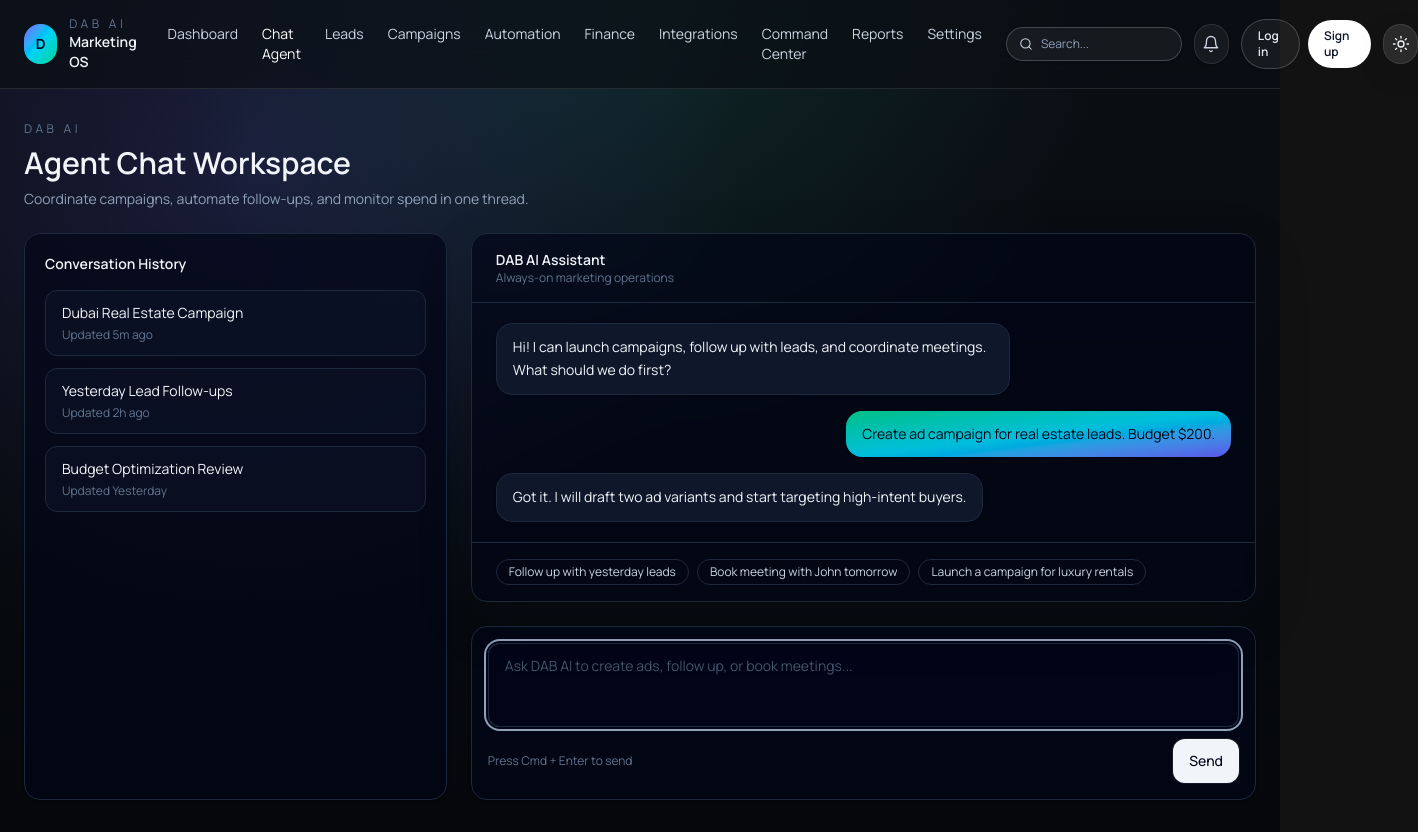
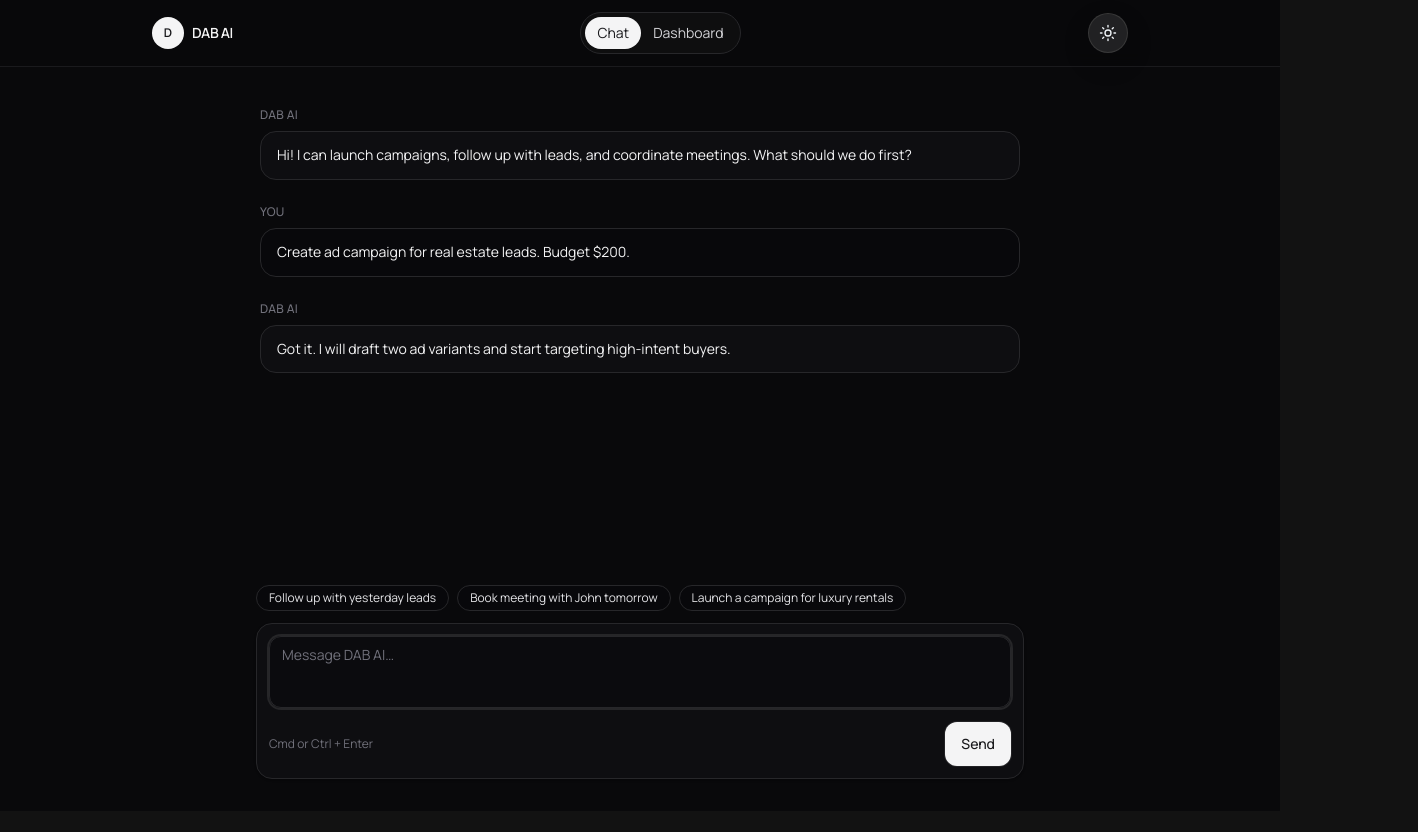
Before and after one commit to max345789/DAB-ai, a Next.js app: page /chat in a window 1280 px wide. Shown: the whole page, 1418 px wide, since content can reach past the window. After the commit the page ends 811 px from the top, so only its background shows below. Built offline with nearby package versions, Linux system fonts and the light colour scheme.

Commit message:
Redesign UI to minimal Claude-style chat + simple dashboard

```diff
--- a/src/app/chat/page.tsx
+++ b/src/app/chat/page.tsx
@@ -1,50 +1,9 @@
 import { ChatWindow } from "@/components/ChatWindow";
-
-const conversations = [
-  { id: "c1", title: "Dubai Real Estate Campaign", updated: "5m ago" },
-  { id: "c2", title: "Yesterday Lead Follow-ups", updated: "2h ago" },
-  { id: "c3", title: "Budget Optimization Review", updated: "Yesterday" },
-];
 
 export default function ChatPage() {
   return (
-    <div className="flex h-full flex-col gap-6">
-      <header className="flex flex-col gap-2">
-        <p className="text-xs uppercase tracking-[0.3em] text-slate-500">
-          DAB AI
-        </p>
-        <h1 className="text-3xl font-semibold text-slate-900 dark:text-slate-100">
-          Agent Chat Workspace
-        </h1>
-        <p className="text-sm text-slate-600 dark:text-slate-400">
-          Coordinate campaigns, automate follow-ups, and monitor spend in one
-          thread.
-        </p>
-      </header>
-
-      <div className="grid gap-6 lg:grid-cols-[0.35fr_0.65fr]">
-        <div className="rounded-2xl border border-white/10 bg-white/70 p-5 shadow-sm dark:border-slate-800 dark:bg-slate-950/70">
-          <p className="text-sm font-semibold text-slate-900 dark:text-slate-100">
-            Conversation History
-          </p>
-          <div className="mt-4 space-y-3 text-sm text-slate-600 dark:text-slate-300">
-            {conversations.map((conversation) => (
-              <div
-                key={conversation.id}
-                className="rounded-xl border border-white/10 bg-white/60 px-4 py-3 dark:border-slate-800 dark:bg-slate-900/50"
-              >
-                <p className="text-sm text-slate-900 dark:text-slate-100">
-                  {conversation.title}
-                </p>
-                <p className="mt-1 text-xs text-slate-500">
-                  Updated {conversation.updated}
-                </p>
-              </div>
-            ))}
-          </div>
-        </div>
-        <ChatWindow />
-      </div>
+    <div className="mx-auto w-full max-w-3xl">
+      <ChatWindow />
     </div>
   );
 }
--- a/src/app/layout.tsx
+++ b/src/app/layout.tsx
@@ -23,9 +23,9 @@ export default function RootLayout({
     <html lang="en" suppressHydrationWarning>
       <body className={`${manrope.variable} antialiased`}>
         <AppProviders>
-          <div className="min-h-screen bg-[radial-gradient(circle_at_top,_rgba(15,118,110,0.18),_transparent_45%),radial-gradient(circle_at_25%_15%,_rgba(14,165,233,0.18),_transparent_45%),linear-gradient(180deg,_#f8fafc_0%,_#e2e8f0_100%)] text-slate-900 dark:bg-[radial-gradient(circle_at_top,_rgba(45,212,191,0.12),_transparent_45%),radial-gradient(circle_at_20%_20%,_rgba(99,102,241,0.18),_transparent_40%),linear-gradient(180deg,_#0b0f14_0%,_#05070b_100%)] dark:text-slate-100">
+          <div className="min-h-screen bg-zinc-50 text-zinc-900 dark:bg-zinc-950 dark:text-zinc-100">
             <TopNav />
-            <main className="mx-auto w-full max-w-[1400px] px-6 py-8">
+            <main className="mx-auto w-full max-w-5xl px-4 py-6 sm:px-6">
               {children}
             </main>
           </div>
--- a/src/app/page.tsx
+++ b/src/app/page.tsx
@@ -1,5 +1,5 @@
 import { redirect } from "next/navigation";
 
 export default function Home() {
-  redirect("/dashboard");
+  redirect("/chat");
 }
--- a/src/components/ChatInput.tsx
+++ b/src/components/ChatInput.tsx
@@ -24,13 +24,13 @@ export function ChatInput({ onSend, isSending }: Props) {
   }
 
   return (
-    <div className="flex flex-col gap-3 rounded-2xl border border-white/10 bg-white/70 p-4 shadow-sm dark:border-slate-800 dark:bg-slate-950/70">
+    <div className="rounded-2xl border border-zinc-200 bg-white p-3 shadow-sm dark:border-zinc-800 dark:bg-zinc-900/40">
       <textarea
         ref={textareaRef}
         value={value}
         onChange={(event) => setValue(event.target.value)}
-        placeholder="Ask DAB AI to create ads, follow up, or book meetings..."
-        className="min-h-[84px] w-full resize-none rounded-xl border border-slate-200 bg-white/80 px-4 py-3 text-sm text-slate-700 placeholder:text-slate-400 focus-visible:outline-none focus-visible:ring-2 focus-visible:ring-cyan-300 focus-visible:ring-offset-2 focus-visible:ring-offset-white dark:border-slate-800 dark:bg-slate-950/80 dark:text-slate-100 dark:placeholder:text-slate-600 dark:focus-visible:ring-slate-400 dark:focus-visible:ring-offset-slate-950"
+        placeholder="Message DAB AI…"
+        className="min-h-[72px] w-full resize-none rounded-xl border border-zinc-200 bg-white px-3 py-2 text-sm text-zinc-900 placeholder:text-zinc-400 focus-visible:outline-none focus-visible:ring-2 focus-visible:ring-zinc-900/10 dark:border-zinc-800 dark:bg-zinc-950/40 dark:text-zinc-100 dark:placeholder:text-zinc-500 dark:focus-visible:ring-zinc-100/10"
         onKeyDown={(event) => {
           if (event.key === "Enter" && (event.metaKey || event.ctrlKey)) {
             event.preventDefault();
@@ -38,12 +38,12 @@ export function ChatInput({ onSend, isSending }: Props) {
           }
         }}
       />
-      <div className="flex items-center justify-between text-xs text-slate-500">
-        <span>Press Cmd + Enter to send</span>
+      <div className="mt-2 flex items-center justify-between text-xs text-zinc-500">
+        <span>Cmd or Ctrl + Enter</span>
         <Button
           onClick={handleSubmit}
           disabled={isSending}
-          className="rounded-xl"
+          className="rounded-xl bg-zinc-900 text-zinc-50 hover:bg-zinc-800 dark:bg-zinc-100 dark:text-zinc-900 dark:hover:bg-zinc-200"
         >
           {isSending ? "Sending..." : "Send"}
         </Button>
--- a/src/components/ChatWindow.tsx
+++ b/src/components/ChatWindow.tsx
@@ -5,7 +5,6 @@ import { v4 as uuidv4 } from "uuid";
 
 import { postChat, type ChatMessage } from "@/lib/api";
 import { ChatInput } from "@/components/ChatInput";
-import { Card } from "@/components/ui/card";
 import { LeadForm } from "@/components/LeadForm";
 import { Button } from "@/components/ui/button";
 
@@ -141,58 +140,41 @@ export function ChatWindow() {
   }, []);
 
   return (
-    <div className="flex h-full flex-col gap-6">
-      <Card className="flex-1 overflow-hidden border-white/10 bg-white/70 dark:border-slate-800 dark:bg-slate-950/70">
-        <div className="flex h-full flex-col">
-          <div className="border-b border-slate-200/70 px-6 py-4 dark:border-slate-800">
-            <div className="flex items-center justify-between">
-              <div>
-                <p className="text-sm font-semibold text-slate-100">
-                  DAB AI Assistant
-                </p>
-                <p className="text-xs text-slate-500">
-                  Always-on marketing operations
-                </p>
-              </div>
-              {isSending ? (
-                <span className="rounded-full border border-emerald-500/40 bg-emerald-500/10 px-3 py-1 text-[11px] text-emerald-200">
-                  Executing tasks
-                </span>
-              ) : null}
-            </div>
-          </div>
-
-          <div className="flex-1 space-y-4 overflow-y-auto px-6 py-5">
+    <div className="flex h-[calc(100vh-6.5rem)] flex-col">
+      <div className="flex-1 overflow-y-auto px-1 pb-4 pt-4">
+        <div className="space-y-6">
           {messages.map((message) => {
             const isUser = message.role === "user";
             return (
+              <div key={message.id} className="space-y-2">
+                <div className="text-xs font-medium uppercase tracking-wide text-zinc-500">
+                  {isUser ? "You" : "DAB AI"}
+                  {message.status === "processing" ? " · Working" : ""}
+                </div>
                 <div
-                  key={message.id}
-                  className={`flex ${isUser ? "justify-end" : "justify-start"}`}
+                  className={[
+                    "rounded-2xl border px-4 py-3 text-sm leading-relaxed",
+                    isUser
+                      ? "border-zinc-200 bg-white text-zinc-900 dark:border-zinc-800 dark:bg-zinc-950/40 dark:text-zinc-100"
+                      : "border-zinc-200 bg-zinc-50 text-zinc-900 dark:border-zinc-800 dark:bg-zinc-900/40 dark:text-zinc-100",
+                  ].join(" ")}
                 >
-                  <div
-                    className={`max-w-[70%] rounded-2xl px-4 py-3 text-sm shadow-sm ${
-                      isUser
-                        ? "bg-gradient-to-br from-emerald-400/90 via-cyan-400/90 to-indigo-500/90 text-slate-950"
-                        : "border border-white/30 bg-white/80 text-slate-700 dark:border-slate-800 dark:bg-slate-900 dark:text-slate-100"
-                    }`}
-                  >
-                    <p className="leading-relaxed">{message.content}</p>
+                  {message.content}
                   {message.status === "processing" ? (
-                      <p className="mt-2 text-xs text-slate-500 dark:text-slate-400">
-                        Task queue running...
-                      </p>
+                    <div className="mt-3 text-xs text-zinc-500">
+                      Task queue running…
+                    </div>
                   ) : null}
                 </div>
               </div>
             );
           })}
         </div>
+      </div>
 
-          <div className="border-t border-slate-200/70 px-6 py-4 dark:border-slate-800">
       {chatError ? (
-              <div className="mb-4 rounded-2xl border border-rose-500/30 bg-rose-500/10 px-4 py-3 text-sm text-rose-100">
-                <p>{chatError}</p>
+        <div className="mb-3 rounded-2xl border border-rose-200 bg-rose-50 px-4 py-3 text-sm text-rose-900 dark:border-rose-900/40 dark:bg-rose-950/30 dark:text-rose-100">
+          <div>{chatError}</div>
           {lastPrompt ? (
             <div className="mt-3">
               <Button
@@ -201,29 +183,28 @@ export function ChatWindow() {
                 size="sm"
                 onClick={() => handleSend(lastPrompt)}
               >
-                      Retry last message
+                Retry
               </Button>
             </div>
           ) : null}
         </div>
       ) : null}
+
+      <div className="space-y-3 pb-2">
         <div className="flex flex-wrap gap-2">
           {suggestedPrompts.map((prompt) => (
             <button
               key={prompt}
               onClick={() => handleSend(prompt)}
-                  className="rounded-full border border-slate-200 px-3 py-1 text-xs text-slate-600 transition hover:border-slate-300 hover:text-slate-900 dark:border-slate-800 dark:text-slate-300 dark:hover:border-slate-600 dark:hover:text-slate-100"
+              className="rounded-full border border-zinc-200 bg-white px-3 py-1 text-xs text-zinc-700 hover:bg-zinc-50 dark:border-zinc-800 dark:bg-zinc-950/40 dark:text-zinc-200 dark:hover:bg-zinc-900/40"
               type="button"
             >
               {prompt}
             </button>
           ))}
         </div>
+        <ChatInput onSend={handleSend} isSending={isSending} />
       </div>
-        </div>
-      </Card>
-
-      <ChatInput onSend={handleSend} isSending={isSending} />
 
       {showLeadCapture ? (
         <div className="fixed inset-0 z-50 flex items-center justify-center bg-slate-950/40 px-6 backdrop-blur dark:bg-slate-950/70">
--- a/src/components/TopNav.tsx
+++ b/src/components/TopNav.tsx
@@ -3,145 +3,48 @@
 import Link from "next/link";
 import { usePathname } from "next/navigation";
 import { ThemeToggle } from "@/components/ThemeToggle";
-import { useAuth } from "@/components/AuthProvider";
 
-const navItems = [
+const primaryTabs = [
+  { label: "Chat", href: "/chat" },
   { label: "Dashboard", href: "/dashboard" },
-  { label: "Chat Agent", href: "/chat" },
-  { label: "Leads", href: "/leads" },
-  { label: "Campaigns", href: "/campaigns" },
-  { label: "Automation", href: "/automation" },
-  { label: "Finance", href: "/finance" },
-  { label: "Integrations", href: "/integrations" },
-  { label: "Command Center", href: "/command-center" },
-  { label: "Reports", href: "/reports" },
-  { label: "Settings", href: "/settings" },
-];
+] as const;
 
 export function TopNav() {
   const pathname = usePathname();
-  const { user, isReady, logout } = useAuth();
 
   return (
-    <header className="sticky top-0 z-40 w-full border-b border-white/10 bg-white/70 backdrop-blur-xl dark:bg-[#0b0f14]/70">
-      <div className="mx-auto flex w-full max-w-[1400px] items-center justify-between gap-6 px-6 py-4">
-        <div className="flex items-center gap-3">
-          <div className="grid h-10 w-10 place-items-center rounded-2xl bg-gradient-to-br from-indigo-500 via-cyan-400 to-emerald-400 text-sm font-bold text-slate-950">
+    <header className="sticky top-0 z-40 w-full border-b border-zinc-200/60 bg-zinc-50/80 backdrop-blur dark:border-zinc-800/60 dark:bg-zinc-950/70">
+      <div className="mx-auto flex w-full max-w-5xl items-center justify-between gap-4 px-4 py-3 sm:px-6">
+        <Link href="/chat" className="flex items-center gap-2">
+          <div className="grid h-8 w-8 place-items-center rounded-full bg-zinc-900 text-xs font-semibold text-zinc-50 dark:bg-zinc-100 dark:text-zinc-900">
             D
           </div>
-          <div>
-            <p className="text-xs uppercase tracking-[0.3em] text-slate-500">
-              DAB AI
-            </p>
-            <p className="text-sm font-semibold text-slate-900 dark:text-slate-100">
-              Marketing OS
-            </p>
-          </div>
-        </div>
+          <span className="text-sm font-semibold tracking-tight text-zinc-900 dark:text-zinc-100">
+            DAB AI
+          </span>
+        </Link>
 
-        <nav className="hidden flex-1 justify-center gap-6 text-sm text-slate-600 dark:text-slate-300 xl:flex">
-          {navItems.map((item) => {
-            const isActive = pathname === item.href;
+        <nav className="flex items-center rounded-full border border-zinc-200 bg-white/60 p-1 text-sm dark:border-zinc-800 dark:bg-zinc-900/40">
+          {primaryTabs.map((tab) => {
+            const active = pathname === tab.href;
             return (
               <Link
-                key={item.href}
-                href={item.href}
-                className={`transition ${
-                  isActive
-                    ? "text-slate-900 dark:text-white"
-                    : "hover:text-slate-900 dark:hover:text-white"
-                }`}
+                key={tab.href}
+                href={tab.href}
+                className={[
+                  "rounded-full px-3 py-1.5 transition",
+                  active
+                    ? "bg-zinc-900 text-zinc-50 dark:bg-zinc-100 dark:text-zinc-900"
+                    : "text-zinc-600 hover:text-zinc-900 dark:text-zinc-300 dark:hover:text-zinc-100",
+                ].join(" ")}
               >
-                {item.label}
+                {tab.label}
               </Link>
             );
           })}
         </nav>
 
-        <div className="flex items-center gap-3">
-          <div className="hidden items-center gap-2 rounded-full border border-white/20 bg-white/60 px-3 py-2 text-xs text-slate-600 shadow-sm dark:bg-white/5 dark:text-slate-300 md:flex">
-            <svg
-              width="14"
-              height="14"
-              viewBox="0 0 24 24"
-              fill="none"
-              stroke="currentColor"
-              strokeWidth="1.8"
-              strokeLinecap="round"
-              strokeLinejoin="round"
-            >
-              <circle cx="11" cy="11" r="8" />
-              <path d="m21 21-4.3-4.3" />
-            </svg>
-            <input
-              placeholder="Search..."
-              className="w-32 bg-transparent text-xs outline-none placeholder:text-slate-400"
-            />
-          </div>
-          <button
-            className="flex h-10 w-10 items-center justify-center rounded-full border border-white/10 bg-white/60 text-slate-600 shadow-sm transition hover:bg-white/80 dark:bg-white/5 dark:text-slate-300 dark:hover:bg-white/10"
-            type="button"
-            aria-label="Notifications"
-          >
-            <svg
-              width="18"
-              height="18"
-              viewBox="0 0 24 24"
-              fill="none"
-              stroke="currentColor"
-              strokeWidth="1.8"
-              strokeLinecap="round"
-              strokeLinejoin="round"
-            >
-              <path d="M18 8a6 6 0 0 0-12 0c0 7-3 9-3 9h18s-3-2-3-9" />
-              <path d="M13.73 21a2 2 0 0 1-3.46 0" />
-            </svg>
-          </button>
-          {isReady && user ? (
-            <div className="group relative">
-              <Link
-                href="/profile"
-                className="block h-10 w-10 overflow-hidden rounded-full border border-white/10 bg-gradient-to-br from-slate-200 to-slate-400 dark:from-slate-700 dark:to-slate-500"
-                aria-label="Profile"
-              >
-                {/* Avatar image is rendered on profile page; keep nav lightweight */}
-              </Link>
-              <div className="invisible absolute right-0 top-12 z-50 w-44 rounded-2xl border border-white/10 bg-white/90 p-2 text-sm text-slate-700 shadow-lg backdrop-blur group-hover:visible dark:border-slate-800 dark:bg-slate-950 dark:text-slate-100">
-                <div className="px-3 py-2">
-                  <p className="text-xs text-slate-500">Signed in</p>
-                  <p className="truncate text-sm font-semibold">{user.name || user.email}</p>
-                </div>
-                <Link
-                  href="/profile"
-                  className="block rounded-xl px-3 py-2 hover:bg-slate-100 dark:hover:bg-slate-800"
-                >
-                  Profile
-                </Link>
-                <button
-                  type="button"
-                  onClick={logout}
-                  className="block w-full rounded-xl px-3 py-2 text-left hover:bg-slate-100 dark:hover:bg-slate-800"
-                >
-                  Log out
-                </button>
-              </div>
-            </div>
-          ) : (
-            <div className="hidden items-center gap-2 md:flex">
-              <Link
-                href="/login"
-                className="rounded-full border border-white/20 bg-white/60 px-4 py-2 text-xs font-semibold text-slate-700 shadow-sm transition hover:bg-white/80 dark:bg-white/5 dark:text-slate-200 dark:hover:bg-white/10"
-              >
-                Log in
-              </Link>
-              <Link
-                href="/signup"
-                className="rounded-full bg-slate-900 px-4 py-2 text-xs font-semibold text-white transition hover:bg-slate-800 dark:bg-white dark:text-slate-900 dark:hover:bg-slate-100"
-              >
-                Sign up
-              </Link>
-            </div>
-          )}
+        <div className="flex items-center gap-2">
           <ThemeToggle />
         </div>
       </div>
```
Also changed, not shown: src/app/dashboard/page.tsx (+29 -107 lines). Lines whose indentation alone changed are shown as unchanged.
